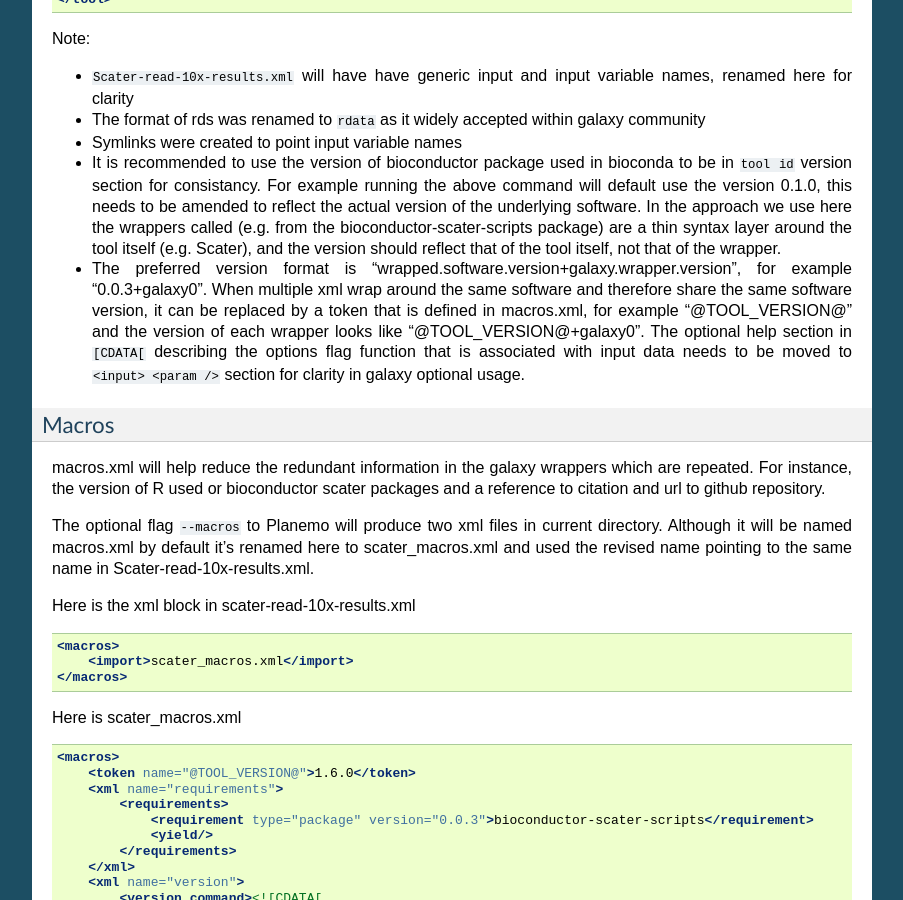
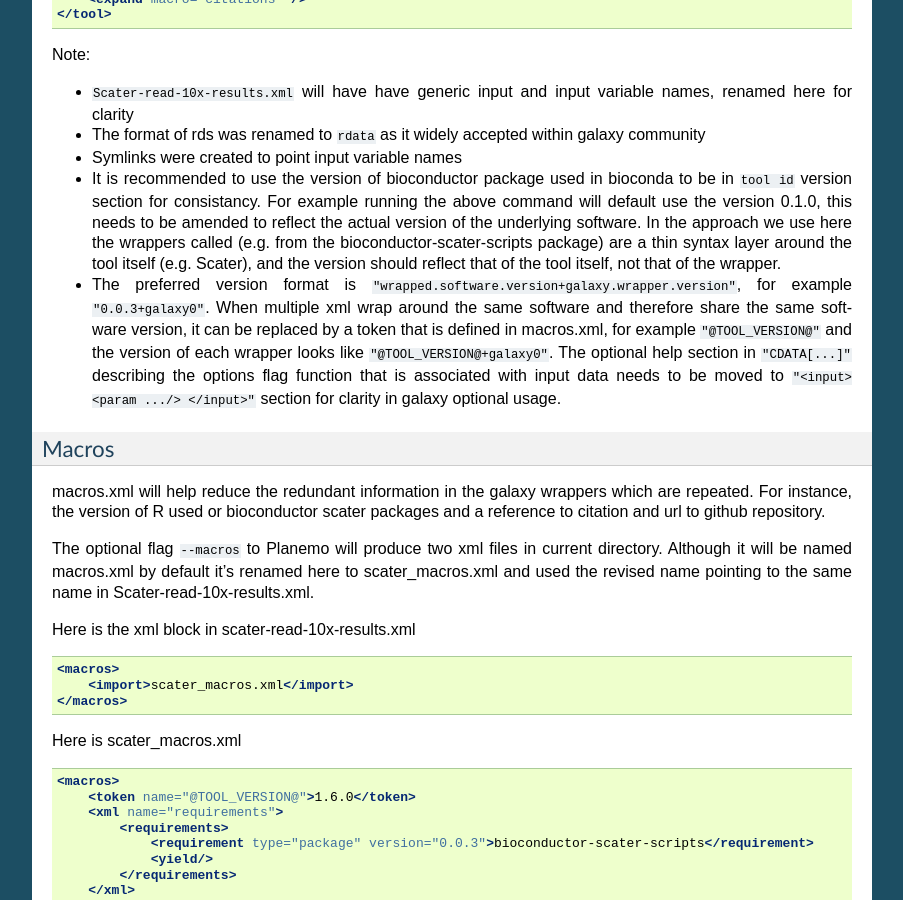
Before and after one commit to ebi-gene-expression-group/tertiary_workflows_docs, a Sphinx documentation site: the page built from docs/writing_planemo_galaxy_wrapper.rst, in a window 1280 px wide and 900 px high, scrolled down 2307 px. Shown: the whole window, without its empty margins (198-1101 px from the left). Built offline with Sphinx 7.4.7, drawn with Linux system fonts in a browser that asks for light colours; cross-references to code outside the pages are shown as plain code; some of the changed lines change nothing that is shown.

Commit message:
more fix of inline code formatting

```diff
--- a/docs/writing_planemo_galaxy_wrapper.rst
+++ b/docs/writing_planemo_galaxy_wrapper.rst
@@ -26,7 +26,8 @@
 
 .. code-block:: bash
 
-    virtualenv .venv; . .venv/bin/activate
+    virtualenv .venv
+    . .venv/bin/activate
     pip install "pip>=7" # Upgrade pip if needed.
     pip install planemo
 
@@ -129,7 +130,7 @@
 * The format of rds was renamed to :code:`rdata` as it widely accepted within galaxy community
 * Symlinks were created to point input variable names
 * It is recommended to use the version of bioconductor package used in bioconda to be in :code:`tool id` version section for consistancy. For example running the above command will default use the version 0.1.0, this needs to be amended to reflect the actual version of the underlying software. In the approach we use here the wrappers called (e.g. from the bioconductor-scater-scripts package) are a thin syntax layer around the tool itself (e.g. Scater), and the version should reflect that of the tool itself, not that of the wrapper.
-* The preferred version format is "wrapped.software.version+galaxy.wrapper.version", for example "0.0.3+galaxy0". When multiple xml wrap around the same software and therefore share the same software version, it can be replaced by a token that is defined in macros.xml, for example "@TOOL_VERSION@" and the version of each wrapper looks like "@TOOL_VERSION@+galaxy0". The optional help section in :code:`[CDATA[` describing the options flag function that is associated with input data needs to be moved to :xml:`<input> <param /> </input>` section for clarity in galaxy optional usage.
+* The preferred version format is :code:`"wrapped.software.version+galaxy.wrapper.version"`, for example :code:`"0.0.3+galaxy0"`. When multiple xml wrap around the same software and therefore share the same software version, it can be replaced by a token that is defined in macros.xml, for example :code:`"@TOOL_VERSION@"` and the version of each wrapper looks like :code:`"@TOOL_VERSION@+galaxy0"`. The optional help section in :code:`"CDATA[...]"` describing the options flag function that is associated with input data needs to be moved to :code:`"<input> <param .../> </input>"` section for clarity in galaxy optional usage.
 
 Macros
 ======
```
